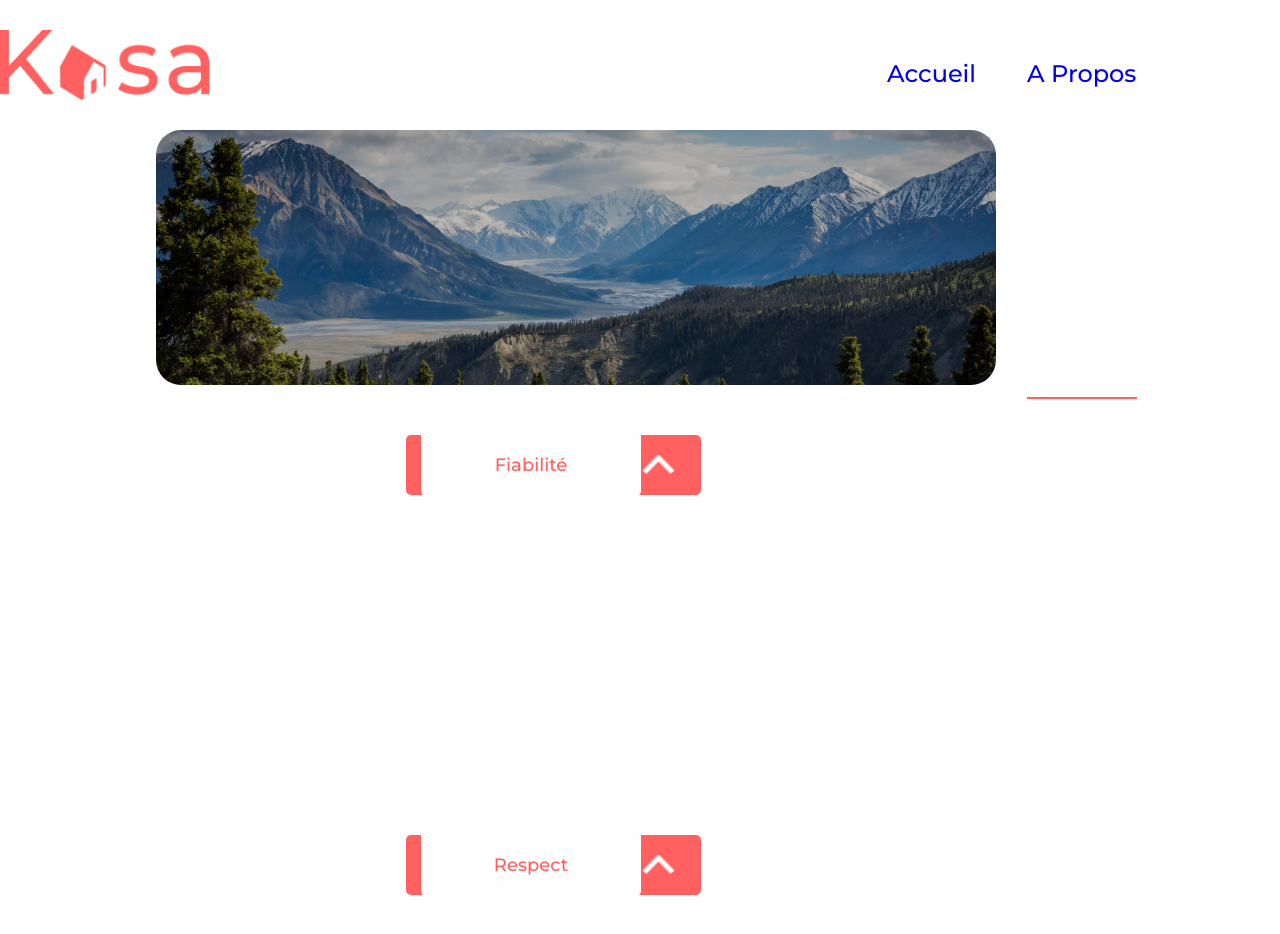
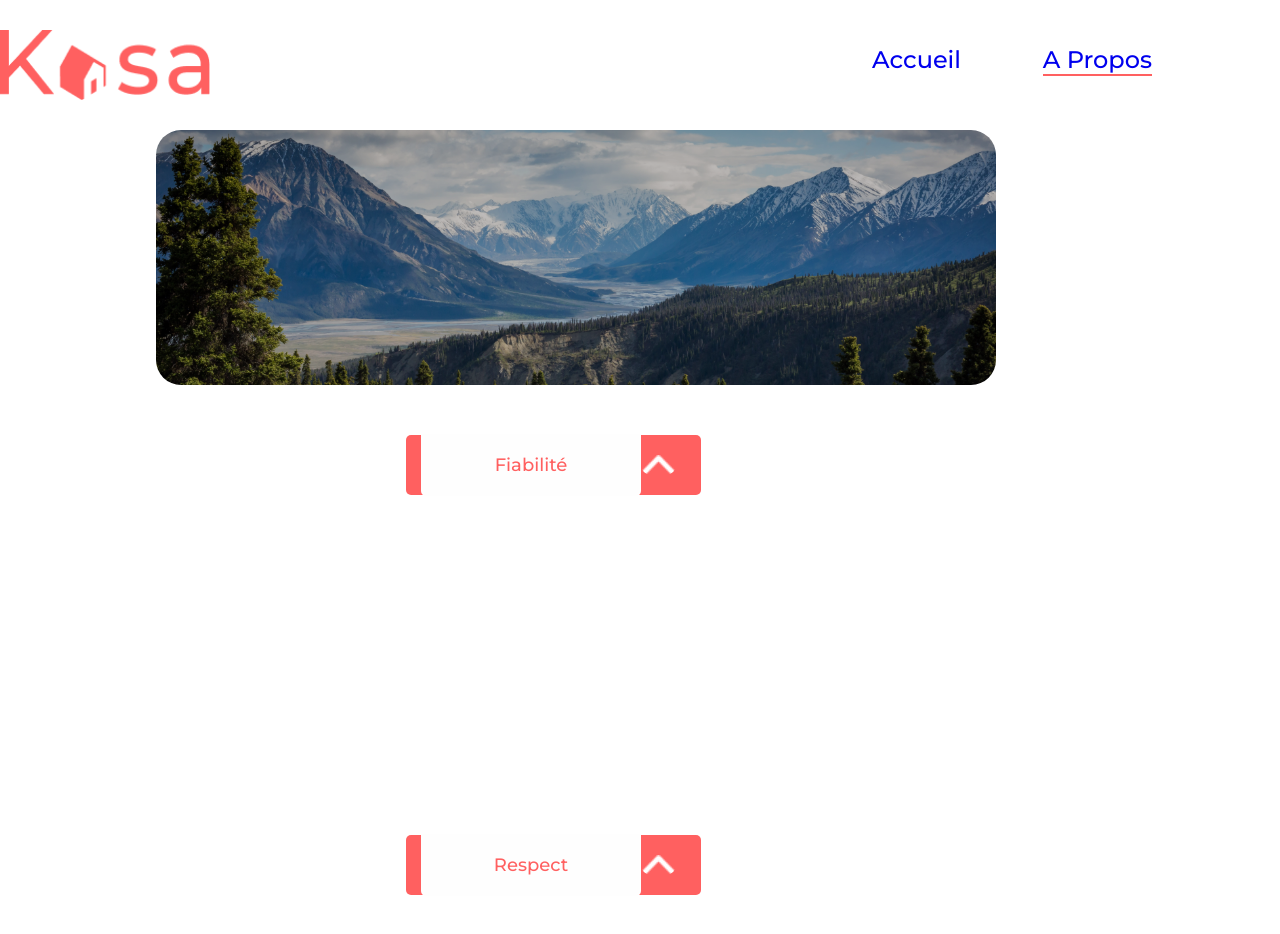
Before and after one commit to AudreyYuedra/Kasa_OC_P8, a React (Create React App) app: page /About in a window 1280 px wide. Shown: the top 934 px of the page. Built offline with nearby package versions, Linux system fonts and the light colour scheme.

Commit message:
correction emplacement composants header et footer

```diff
--- a/public/index.html
+++ b/public/index.html
@@ -10,9 +10,8 @@
       <link rel="stylesheet" href="https://cdnjs.cloudflare.com/ajax/libs/font-awesome/6.3.0/css/all.min.css" />
    </head>
    <body>
-      <div id="root"></div>
-      <!--
-        Indique où React s'ancre dans le fichier HTML
-      -->
+      <div id="root">
+         <!-- Indique où React s'ancre dans le fichier HTML -->
+      </div>
    </body>
 </html>
--- a/src/App.css
+++ b/src/App.css
@@ -5,9 +5,13 @@
 
 body {
    width: 100%;
-   display: flex;
-   flex-direction: column;
    font-family: "Montserrat";
    font-weight: 500;
    color: #ffffff;
 }
+
+.center {
+   display: flex;
+   flex-direction: column;
+   justify-content: center;
+}
--- a/src/App.jsx
+++ b/src/App.jsx
@@ -1,8 +1,10 @@
 import { Routes, Route } from "react-router-dom"
+import Header from "./components/Header/Header.jsx"
 import Home from "./pages/Home/Home.jsx"
 import About from "./pages/About/About.jsx"
 import Logement from "./pages/Logement/Logement.jsx"
 import Error from "./pages/Error/Error.jsx"
+import Footer from "./components/Footer/Footer.jsx"
 
 import "./App.css"
 
@@ -10,13 +12,17 @@ export default App
 
 function App() {
    return (
-      <div>
+      <div className="center">
+         <Header />
+
          <Routes>
             <Route path="/" element={<Home />} />
             <Route path="/About" element={<About />} />
             <Route path="/Logement/:id" element={<Logement />} />
             <Route path="*" element={<Error />} />
          </Routes>
+
+         <Footer />
       </div>
    )
 }
--- a/src/components/Header/Header.css
+++ b/src/components/Header/Header.css
@@ -8,13 +8,13 @@ header {
   flex-direction: row;
   justify-content: space-between;
 }
-header .logo-color {
+header img {
   width: 210px;
   height: 70px;
 }
 header nav {
   width: 280px;
-  height: 32px;
+  height: 40px;
   display: flex;
   flex-direction: row;
   justify-content: space-between;
@@ -22,19 +22,20 @@ header nav {
   font-size: 24px;
   color: #FF6060;
 }
-header nav article {
+header nav .nav-link {
+  height: 40px;
   display: flex;
   flex-direction: column;
 }
-header nav article .links {
+header nav .nav-link .links {
   text-decoration-line: none;
   position: relative;
   cursor: pointer;
 }
-header nav article .links:visited {
+header nav .nav-link .links:visited {
   color: #FF6060;
 }
-header nav article .focus-page {
+header nav .nav-link .focus-page {
   height: 2px;
   background-color: #FF6060;
 }
--- a/src/components/Header/Header.jsx
+++ b/src/components/Header/Header.jsx
@@ -10,21 +10,21 @@ function Header() {
 
    return (
       <header>
-         <img src={logo_kasa_color} alt="Logo Kasa" className="logo-color" />
+         <img src={logo_kasa_color} alt="Logo Kasa" />
          <nav>
-            <article>
+            <div className="nav-link">
                <Link to="/" className="links">
                   Accueil
                </Link>
                <div className={location.pathname === "/" ? "focus-page" : ""}></div>
-            </article>
+            </div>
 
-            <article>
+            <div className="nav-link">
                <Link to="/About" className="links">
                   A Propos
                </Link>
                <div className={location.pathname === "/About" ? "focus-page" : ""}></div>
-            </article>
+            </div>
          </nav>
       </header>
    )
--- a/src/components/Header/Header.scss
+++ b/src/components/Header/Header.scss
@@ -9,18 +9,19 @@ header {
     height: 70px;
     margin: 30px 0;
     @include space-between-row;
-    & .logo-color {
+    & img {
         width: 210px;
         height: 70px;
     }
     & nav {
         width: 280px;
-        height: 32px;
+        height: 40px;
         @include space-between-row;
         align-self: center;
         font-size: $second;
         color: $primary-color;
-        & article {
+        & .nav-link {
+            height: 40px;
             @include column;
             & .links {
                 text-decoration-line: none;
--- a/src/index.js
+++ b/src/index.js
@@ -1,7 +1,7 @@
 import React from "react"
 import ReactDOM from "react-dom/client"
+import { BrowserRouter as Router } from "react-router-dom"
 import App from "./App"
-import { BrowserRouter as Router } from "react-router-dom"
 
 const root = ReactDOM.createRoot(document.getElementById("root"))
 root.render(
--- a/src/pages/About/About.jsx
+++ b/src/pages/About/About.jsx
@@ -1,9 +1,7 @@
-import Header from "../../components/Header/Header.jsx"
 import Banner from "../../components/Banner/Banner.jsx"
 import Banner_About from "../../assets/paysage_banner_about.png"
 import AboutDatas from "../../datas/AboutData.json"
 import Collapse from "../../components/Collapse/Collapse.jsx"
-import Footer from "../../components/Footer/Footer.jsx"
 
 import "./About.css"
 
@@ -11,8 +9,6 @@ export default About
 
 function About() {
    return (
-      <div>
-         <Header />
       <main>
          <Banner imageUrl={Banner_About} content="vallée de colline recouvert de forêts" />
          <section>
@@ -21,7 +17,5 @@ function About() {
             ))}
          </section>
       </main>
-         <Footer />
-      </div>
    )
 }
--- a/src/pages/Error/Error.jsx
+++ b/src/pages/Error/Error.jsx
@@ -1,5 +1,3 @@
-import Header from "../../components/Header/Header.jsx"
-import Footer from "../../components/Footer/Footer.jsx"
 import { Link } from "react-router-dom"
 
 import "./Error.css"
@@ -8,8 +6,6 @@ export default Error
 
 function Error() {
    return (
-      <div>
-         <Header />
       <main>
          <span>404</span>
          <p className="txt-error">Oups ! La page que vous demandez n'existe pas.</p>
@@ -17,7 +13,5 @@ function Error() {
             <p>Retourner sur la page d'accueil</p>
          </Link>
       </main>
-         <Footer />
-      </div>
    )
 }
--- a/src/pages/Home/Home.jsx
+++ b/src/pages/Home/Home.jsx
@@ -1,8 +1,6 @@
-import Header from "../../components/Header/Header.jsx"
 import Banner from "../../components/Banner/Banner.jsx"
 import Banner_Home from "../../assets/paysage_banner_home.png"
 import Gallery from "../../components/Gallery/Gallery.jsx"
-import Footer from "../../components/Footer/Footer.jsx"
 
 import "./Home.css"
 
@@ -10,13 +8,9 @@ export default Home
 
 function Home() {
    return (
-      <div>
-         <Header />
-         <main>
-            <Banner imageUrl={Banner_Home} text={"Chez vous, partout et ailleurs"} content="falaise en bord de mer" />
-            <Gallery />
-         </main>
-         <Footer />
-      </div>
+      <main>
+         <Banner imageUrl={Banner_Home} text={"Chez vous, partout et ailleurs"} content="falaise en bord de mer" />
+         <Gallery />
+      </main>
    )
 }
--- a/src/pages/Logement/Logement.jsx
+++ b/src/pages/Logement/Logement.jsx
@@ -1,12 +1,10 @@
 import HousingDatas from "../../datas/HousingDatas.json"
 import { Navigate, useParams } from "react-router-dom"
-import Header from "../../components/Header/Header.jsx"
 import Carousel from "../../components/Carousel/Carousel.jsx"
 import Tags from "../../components/Tags/Tags.jsx"
 import Host from "../../components/Host/Host.jsx"
 import Rating from "../../components/Rating/Rating.jsx"
 import Collapse from "../../components/Collapse/Collapse.jsx"
-import Footer from "../../components/Footer/Footer.jsx"
 
 import "./Logement.css"
 
@@ -34,8 +32,6 @@ function Logement() {
    ))
 
    return (
-      <div>
-         <Header />
       <main>
          <Carousel images={jsonHousing.pictures} />
 
@@ -64,7 +60,5 @@ function Logement() {
             </div>
          </section>
       </main>
-         <Footer />
-      </div>
    )
 }
```
Also changed, not shown: 1 other file (tests, documents, lock files or other folders). Lines whose indentation alone changed are shown as unchanged.
